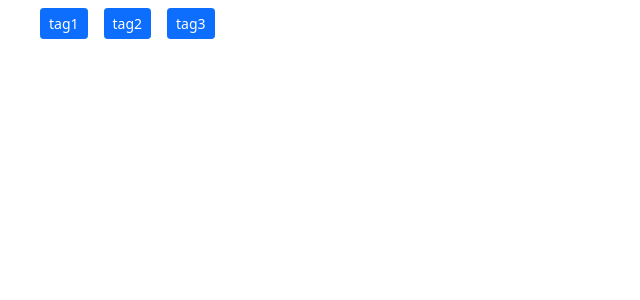
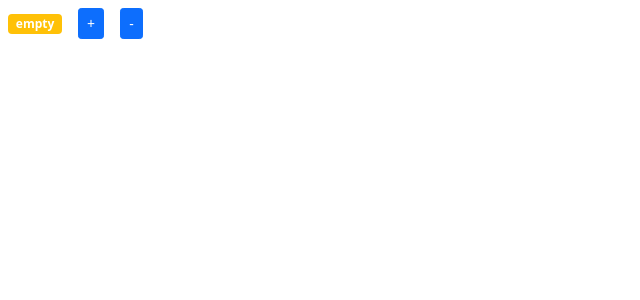
Before and after one commit to AndrewPerepelkin/result-school-react-components-composition, a React (Create React App) app in the folder my-app/: page / in a window 1280 px wide. Shown: the top 300 px of the page, without its empty margins (0-640 px from the left). Built offline with nearby package versions, Linux system fonts and the light colour scheme.

Commit message:
refactor: create app component&delete tags

```diff
--- /dev/null
+++ b/my-app/src/app.jsx
@@ -0,0 +1,7 @@
+import React from "react";
+import Counter from "./components/counter";
+
+const App = () => {
+    return <Counter />;
+};
+export default App;
--- a/my-app/src/components/counter.jsx
+++ b/my-app/src/components/counter.jsx
@@ -1,7 +1,6 @@
 import React, { useState } from "react";
 const Counter = () => {
     const [count, setCount] = useState(0);
-    const [tags, setTags] = useState(["tag1", "tag2", "tag3"]);
 
     const formatCount = () => {
         return count === 0 ? "empty" : count;
@@ -18,26 +17,6 @@
     const handleDecrement = () => {
         setCount((prevState) => prevState - 1);
     };
-    const handleTagChange = (id) => {
-        setTags((prevState) => prevState.filter((tag) => tag !== id));
-    };
-    const renderTags = () => {
-        return (
-            tags.length !== 0 &&
-            tags.map((tag) => (
-                <li
-                    key={tag}
-                    className='btn btn-primary btn-sm m-2'
-                    onClick={() => handleTagChange(tag)}
-                >
-                    {tag}
-                </li>
-            ))
-        );
-    };
-    if (tags.length !== 0) {
-        return <ul>{renderTags()}</ul>;
-    }
 
     return (
         <>
--- a/my-app/src/index.js
+++ b/my-app/src/index.js
@@ -1,11 +1,6 @@
 import React from "react";
 import reactDom from "react-dom";
 import "bootstrap/dist/css/bootstrap.css";
-
-import Counter from "./components/counter";
-
-const App = () => {
-    return <Counter />;
-};
+import App from "./app"
 
 reactDom.render(<App />, document.getElementById("root"));
```
Also changed, not shown: 2 other files (tests, documents, lock files or other folders).
